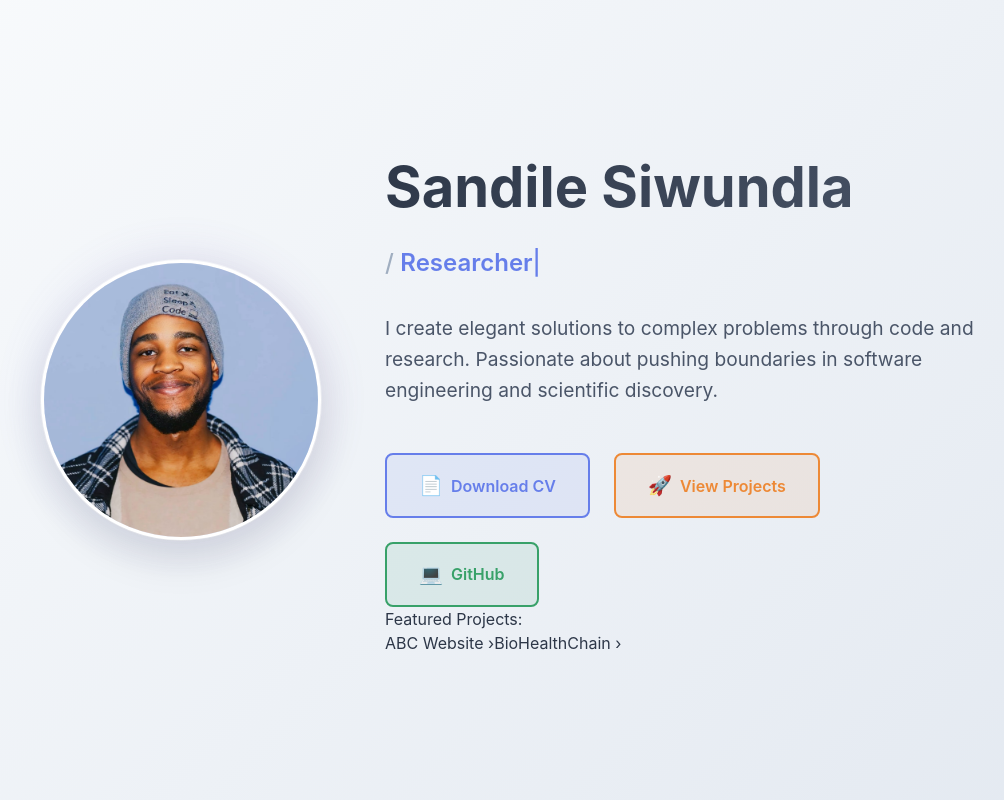
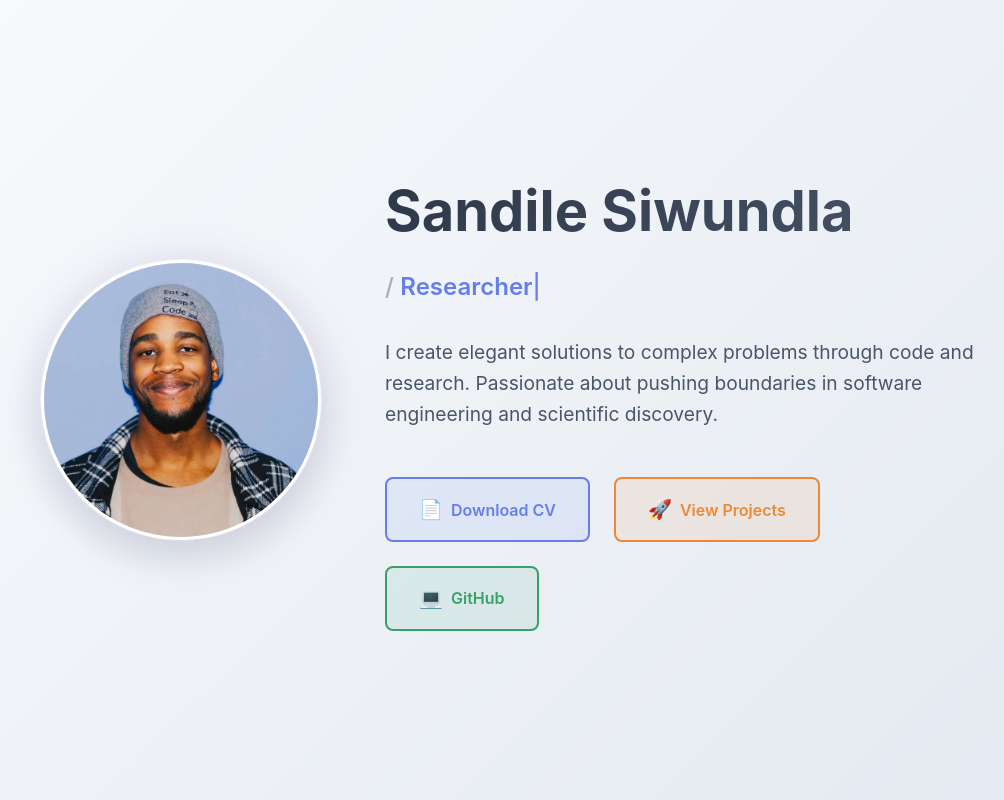
Before and after one commit to sandileSiwundla/Portfolio, a Next.js app: page / in a window 1280 px wide. Shown: the whole page, without its empty margins (55-1059 px from the left). Built offline with nearby package versions, Linux system fonts and the light colour scheme.

Commit message:
Removed uneccessary components

```diff
--- a/app/page.tsx
+++ b/app/page.tsx
@@ -114,28 +114,6 @@ const LandingPage = () => {
                 </button>
               </div>
 
-              {/* Quick project links */}
-              <div className="quick-links">
-                <h3>Featured Projects:</h3>
-                <div className="project-links">
-                  <a
-                    href="https://africasblockchainclub.vercel.app"
-                    target="_blank"
-                    rel="noopener noreferrer"
-                    className="project-link"
-                  >
-                    ABC Website ›
-                  </a>
-                  <a
-                    href="https://bio-health-chain-4.vercel.app"
-                    target="_blank"
-                    rel="noopener noreferrer"
-                    className="project-link"
-                  >
-                    BioHealthChain ›
-                  </a>
-                </div>
-              </div>
             </div>
           </div>
         </div>
```
